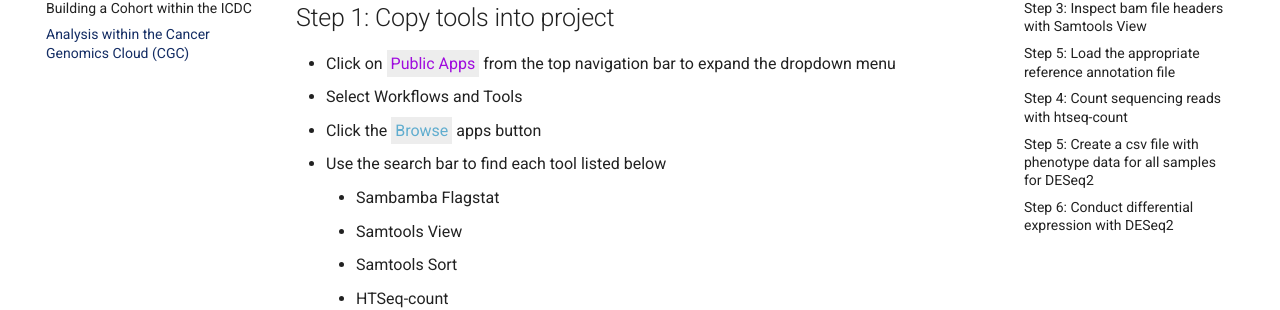
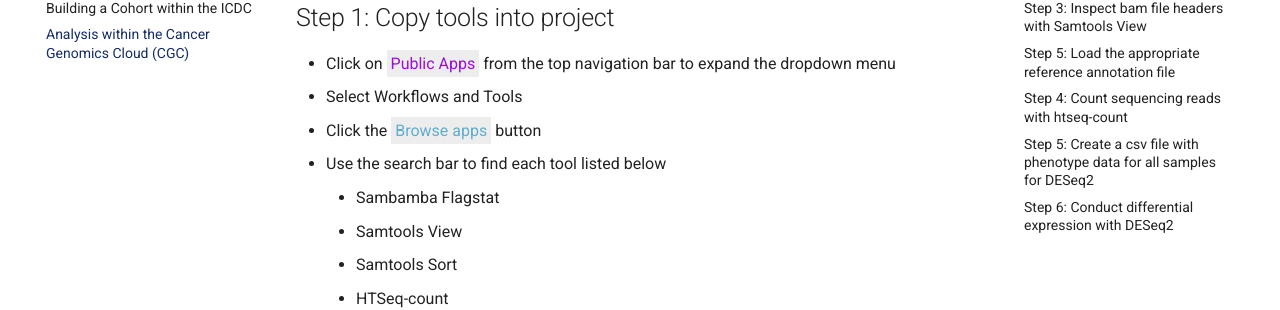
Before and after one commit to CBIIT/icdc-bioinformatics, an MkDocs documentation site: the page built from docs/Tutorials/RNA-Seq-on-CGC/rna_seq_04.md, in a window 1280 px wide and 900 px high. Shown: the part 268-578 px from the top of the window. Built offline with MkDocs 1.6.1 and Material for MkDocs 9.7.7, drawn with Linux system fonts in a browser that asks for light colours; comment, search, counter and statistics services are not loaded.

Commit message:
update tutorial page

```diff
--- a/docs/Tutorials/RNA-Seq-on-CGC/rna_seq_04.md
+++ b/docs/Tutorials/RNA-Seq-on-CGC/rna_seq_04.md
@@ -12,7 +12,7 @@
 ## Step 1: Copy tools into project
 * Click on <span class="highlight_text">Public Apps</span> from the top navigation bar to expand the dropdown menu
 * Select Workflows and Tools
-* Click the <span class="highlight_button">Browse</span> apps button
+* Click the <span class="highlight_button">Browse apps</span> button
 * Use the search bar to find each tool listed below
     - Sambamba Flagstat
     - Samtools View
```
